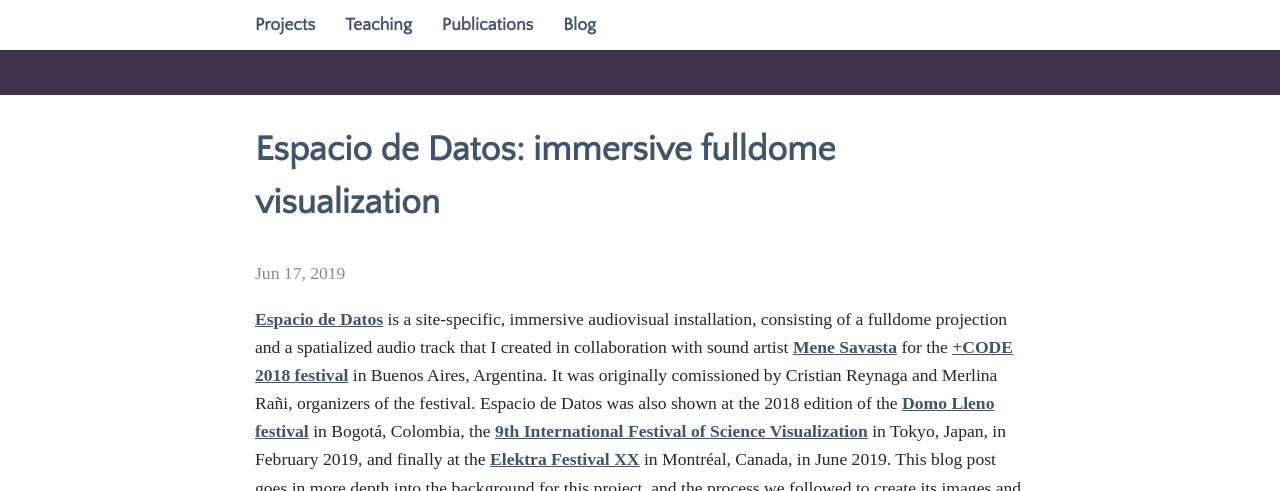
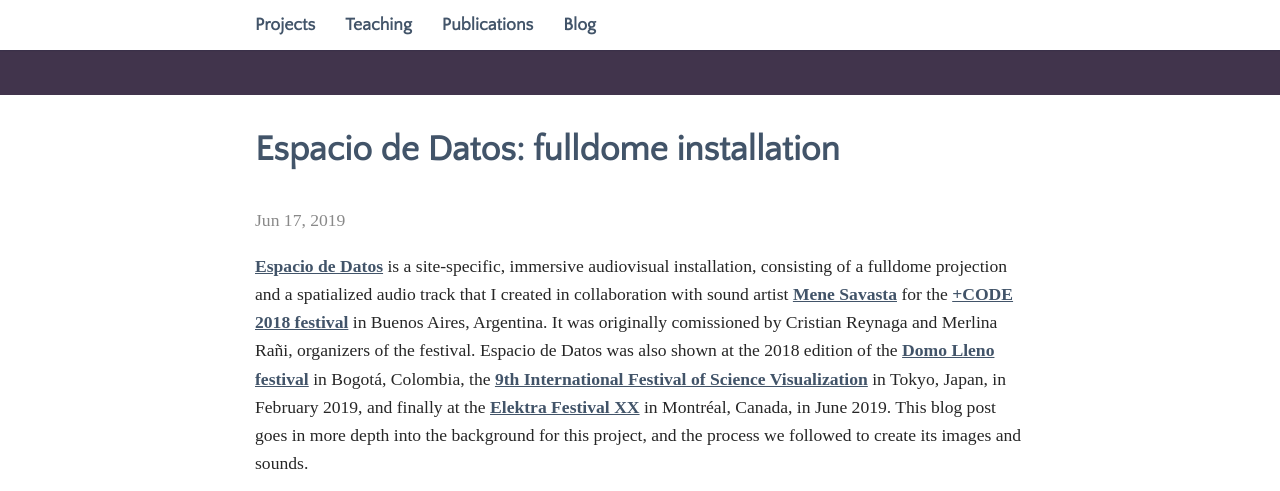
Before and after one commit to codeanticode/andrescolubri.net, a Jekyll site: the page built from collections/_posts/2019-06-17-espacio-de-datos.markdown, in a window 1280 px wide and 900 px high, cut to the strip 0-491 px from the top of the window. Built offline with Jekyll 4.4.1, drawn with Linux system fonts in a browser that asks for light colours; some web fonts are replaced; comment, search, counter and statistics services are not loaded; some of the changed lines change nothing that is shown.

Commit message:
edit post title and tags

```diff
--- a/collections/_posts/2019-06-17-espacio-de-datos.markdown
+++ b/collections/_posts/2019-06-17-espacio-de-datos.markdown
@@ -1,8 +1,8 @@
 ---
 layout: post
-title:  "Espacio de Datos: immersive fulldome visualization"
-date:   2019-06-17 12:00:00 -0400
-categories: experiments, code, processing, android, ios, cross-platform development, api
+title: "Espacio de Datos: fulldome installation"
+date: 2019-06-17 12:00:00 -0400
+categories: fulldome, projection, visualization, sonification, data
 comments: true
 permalink: /blog/2019/06/17/espacio-de-datos.html
 ---
```
